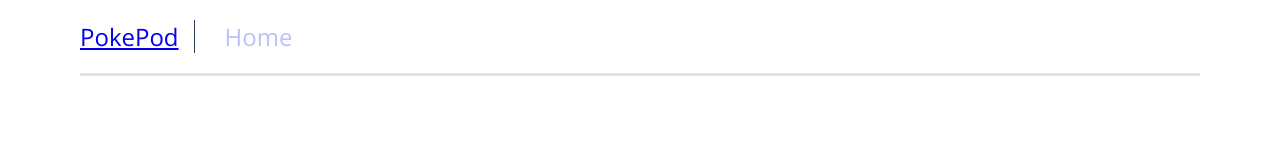
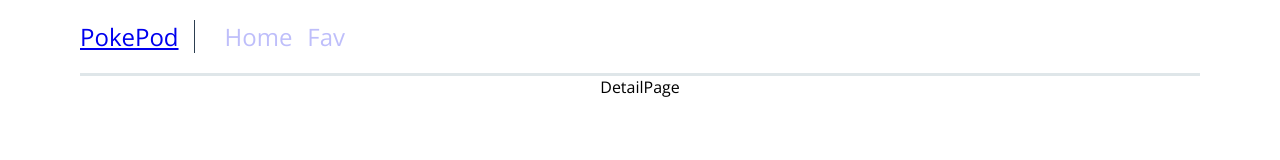
Before and after one commit to pandurijal/pokepod, a React (Create React App) app: page /pokepod/pokemon/1 in a window 1280 px wide. Shown: the top 160 px of the page. Built offline with nearby package versions, Linux system fonts and the light colour scheme.

Commit message:
detail page

```diff
--- a/src/App.js
+++ b/src/App.js
@@ -19,6 +19,9 @@ class App extends Component {
             <NavBar title="PokePod">
               <Link to="/">
                 <p className={`app-menu`}>Home</p>
+              </Link>
+              <Link to="/fav">
+                <p className={`app-menu`}>Fav</p>
               </Link>
             </NavBar>
             <Switch>
--- /dev/null
+++ b/src/Pages/DetailPage.js
@@ -0,0 +1,13 @@
+import React, { Component } from 'react';
+
+class DetailPage extends Component {
+  constructor(props) {
+    super(props);
+    this.state = {};
+  }
+  render() {
+    return <div>DetailPage</div>;
+  }
+}
+
+export default DetailPage;
--- a/src/Pages/MainPage.js
+++ b/src/Pages/MainPage.js
@@ -1,4 +1,5 @@
 import React, { Component } from 'react';
+import { Link } from 'react-router-dom';
 import { Waypoint } from 'react-waypoint';
 import { pokeListService } from '../Service';
 import { SkeletonList } from '../Components';
@@ -54,11 +55,12 @@ class MainPage extends Component {
               {pokeList.length > 0 ? (
                 pokeList.map(list => {
                   return (
+                    <Link to={`/detail/${list.name}`}>
                       <div className="grid-item" key={list.name}>
                         <div className="grid-content">
                           <img
                             src={`http://www.pokestadium.com/sprites/xy/${list.name}.gif`}
-                          alt="img"
+                            alt={list.name}
                           />
                           <div
                             className="fav-btn__wrapper"
@@ -72,6 +74,7 @@ class MainPage extends Component {
                           </div>
                         </div>
                       </div>
+                    </Link>
                   );
                 })
               ) : (
--- a/src/Routes/index.js
+++ b/src/Routes/index.js
@@ -1,9 +1,15 @@
 import MainPage from '../Pages/MainPage';
+import DetailPage from '../Pages/DetailPage';
 
 export const routes = [
   {
     path: '/',
     component: MainPage,
     exact: true
+  },
+  {
+    path: '/pokemon/:pokeName',
+    component: DetailPage,
+    exact: true
   }
 ];
```
Lines whose indentation alone changed are shown as unchanged.
